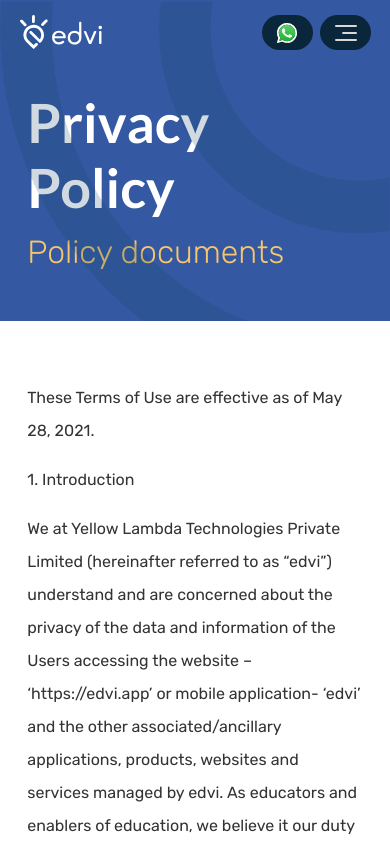
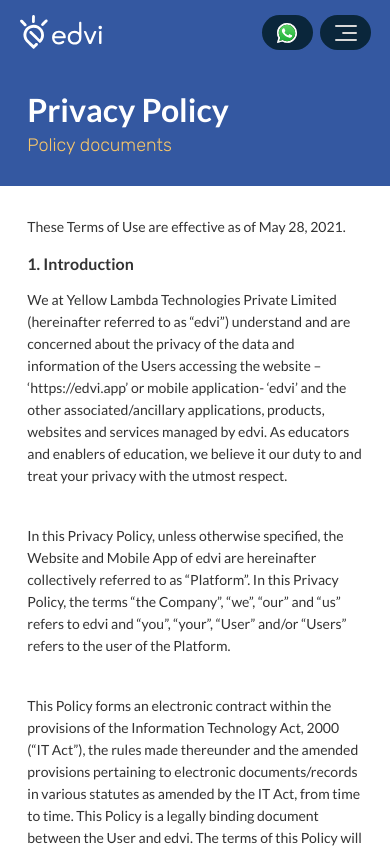
Before and after one commit to Bishwahangdewan/next-marketplace, a Next.js app: page /privacy-policy in a window 390 px wide. Shown: the top 848 px of the page. Built offline with nearby package versions, Linux system fonts and the light colour scheme.

Commit message:
Terms and Conditions & privacy policy mobile

```diff
--- a/components/sections/global/Header.js
+++ b/components/sections/global/Header.js
@@ -8,13 +8,31 @@
 import Whatsapp from '../../../public/icons/header-icons/whatsapp.svg'
 //import breakpoints
 import useBreakpoints from '../../../hooks/useBreakpoints'
+//import react hooks
+import { useEffect, useState } from 'react'
 
 const Header = ({borderBottom}) => {
   const { md } = useBreakpoints()
+  const [sticky, setSticky] = useState(false)
+
+  useEffect(() => {
+    window.onscroll = () => {
+      if (window.pageYOffset > 0) {
+        setSticky(true)
+      } else {
+        setSticky(false)
+      }
+    }
+  }, [])
 
   return (
     <div className={styles.container} style={{
         borderBottom: borderBottom? '1px solid #5471AB':'',
+        backgroundColor: sticky ? '#3458a1' : 'transparent',
+        transition: '0.3s',
+        position: sticky ? 'fixed' : 'relative',
+        width: '100%',
+        zIndex: sticky ? 3 : 0,
     }}>
       <div className={styles.showcase__navbar}>
         <Link href="/">
--- a/pages/privacy-policy.js
+++ b/pages/privacy-policy.js
@@ -35,7 +35,7 @@
         <div className={styles.content__container}>
           <div className={styles.para__container}>
             <p className={styles.para}>These Terms of Use are effective as of May 28, 2021.</p>
-            <p className={styles.para}>1. Introduction</p>
+            <p className={md ? styles.para : styles.para__header}>1. Introduction</p>
             <p className={styles.para}>We at Yellow Lambda Technologies Private Limited (hereinafter referred to as “edvi”) understand and are concerned about the privacy of the data and information of the Users accessing the website – ‘https://edvi.app’ or mobile application- ‘edvi’ and the other associated/ancillary applications, products, websites and services managed by edvi. As educators and enablers of education, we believe it our duty to and treat your privacy with the utmost respect.</p>
           </div>
 
@@ -66,7 +66,7 @@
 
         <div className={styles.content__container}>
           <div className={styles.para__container}>
-            <p className={styles.para}>2. Definitions</p>
+            <p className={md ? styles.para : styles.para__header}>2. Definitions</p>
             <p className={styles.para}>Unless otherwise defined elsewhere in this Privacy Policy, the following terms shall have the meanings assigned to them as herein below for the purposes of this Privacy Policy:</p>
           </div>
 
@@ -105,7 +105,7 @@
 
         <div className={styles.content__container}>
           <div className={styles.para__container}>
-            <p className={styles.para}>3. Representation And Warrants</p>
+            <p className={md ? styles.para : styles.para__header}>3. Representation And Warrants</p>
             <p className={styles.para}>Every User hereby represents and warrants to edvi that:</p>
           </div>
 
@@ -131,7 +131,7 @@
 
         <div className={styles.content__container}>
           <div className={styles.para__container}>
-            <p className={styles.para}>4. Data Collection And Use</p>
+            <p className={md ? styles.para : styles.para__header}>4. Data Collection And Use</p>
             <p className={styles.para}>4.1. Collection of Data</p>
           </div>
 
@@ -276,7 +276,7 @@
 
       <div className={styles.content__container}>
         <div className={styles.para__container}>
-          <p className={styles.para}>5. Disclosure of Data</p>
+          <p className={md ? styles.para : styles.para__header}>5. Disclosure of Data</p>
           <p className={styles.para}>We may disclose Personal Data that we collect, or you provided on our Platform as follows:</p>
         </div>
 
@@ -312,7 +312,7 @@
 
       <div className={styles.content__container}>
         <div className={styles.para__container}>
-          <p className={styles.para}>6. Grievance Redressal</p>
+          <p className={md ? styles.para : styles.para__header}>6. Grievance Redressal</p>
           <p className={styles.para}>The security of your data is important to us but remember that no method of transmission over the Internet or method of electronic storage is 100% secure. While we strive to use commercially acceptable means to protect your Personal Data, we cannot guarantee its absolute security.</p>
         </div>
 
@@ -323,14 +323,14 @@
 
       <div className={styles.content__container}>
         <div className={styles.para__container}>
-          <p className={styles.para}>7. Links to Other Sites</p>
+          <p className={md ? styles.para : styles.para__header}>7. Links to Other Sites</p>
           <p className={styles.para}>Our Platform may contain links to third party websites and mobile applications that are not operated by us. If you click such link, you may be directed to such third party’s websites and mobile applications. We strongly advise you to review the Privacy Policy of every site you visit. We have no control over and assume no responsibility for the content, privacy policies or practices of any third-party websites and mobile applications or any services offered by such third parties. You agree that we shall not be liable for any breach of your privacy of Personal Information or loss incurred by your use of such websites or services.</p>
         </div>
       </div>
 
       <div className={styles.content__container}>
         <div className={styles.para__container}>
-          <p className={styles.para}>8. Changes to this Privacy Policy</p>
+          <p className={md ? styles.para : styles.para__header}>8. Changes to this Privacy Policy</p>
           <p className={styles.para}>This Privacy Policy will remain in effect except with respect to any changes in its provisions in the future. We reserve the right to update or change our Privacy Policy at any time and you are advised to review this Privacy Policy periodically for any changes. We will notify you of any changes by posting the new Privacy Policy on this page, which will be in effect immediately after being posted on this page.</p>
         </div>
 
@@ -341,21 +341,21 @@
 
       <div className={styles.content__container}>
         <div className={styles.para__container}>
-          <p className={styles.para}>9. Protection of Our Intellectual Property</p>
+          <p className={md ? styles.para : styles.para__header}>9. Protection of Our Intellectual Property</p>
           <p className={styles.para}>You hereby agree that edvi is an intellectual property of the Company and that all materials on the Platform are protected by copyright laws, trademark laws, and other intellectual property laws. Any unauthorized use of any such information or materials may violate copyright laws, trademarks laws, intellectual property laws, and other laws and regulations.</p>
         </div>
       </div>
 
       <div className={styles.content__container}>
         <div className={styles.para__container}>
-          <p className={styles.para}>10. Governing Law and Jurisdiction</p>
+          <p className={md ? styles.para : styles.para__header}>10. Governing Law and Jurisdiction</p>
           <p className={styles.para}>In the event of any dispute arising between the parties with respect to this Privacy Policy, the same shall be referred to the sole arbitrator and the arbitration shall be in accordance with Arbitration and Conciliation Act, 1996. The language of arbitration proceeding shall be English. The seat and place of arbitration shall be New Delhi, India and the decision of the Arbitrator shall be final and binding on both parties herein. This contract shall be subject to the exclusive jurisdiction of courts in New Delhi, India and shall be governed by the Indian laws.</p>
         </div>
       </div>
 
       <div className={styles.content__container}>
         <div className={styles.para__container}>
-          <p className={styles.para}>11. Contact Us</p>
+          <p className={md ? styles.para : styles.para__header}>11. Contact Us</p>
           <p className={styles.para}>If you have any questions about this Privacy Policy, please contact us by email: support@edvi.app.</p>
         </div>
       </div>
--- a/styles/TermsAndConditions.module.css
+++ b/styles/TermsAndConditions.module.css
@@ -57,5 +57,38 @@
 }
 
 @media(max-width: 820px){
+  .showcase__bgImg{
+    display: none;
+  }
 
+  .showcase__header{
+    font-size: 32px;
+  }
+
+  .showcase__para{
+    font-size: 18px;
+    margin-top: 5px;
+  }
+
+  .showcase__container{
+    padding-bottom: 30px;
+  }
+
+  .para{
+    font-family: Lato;
+    font-size: 14px;
+    line-height: 22px;
+  }
+
+  .content__container{
+    margin-top: 30px;
+  }
+
+  .para__container{
+    padding-bottom: 10px;
+  }
+
+  .para__header{
+    font-weight: bold;
+  }
 }
```
